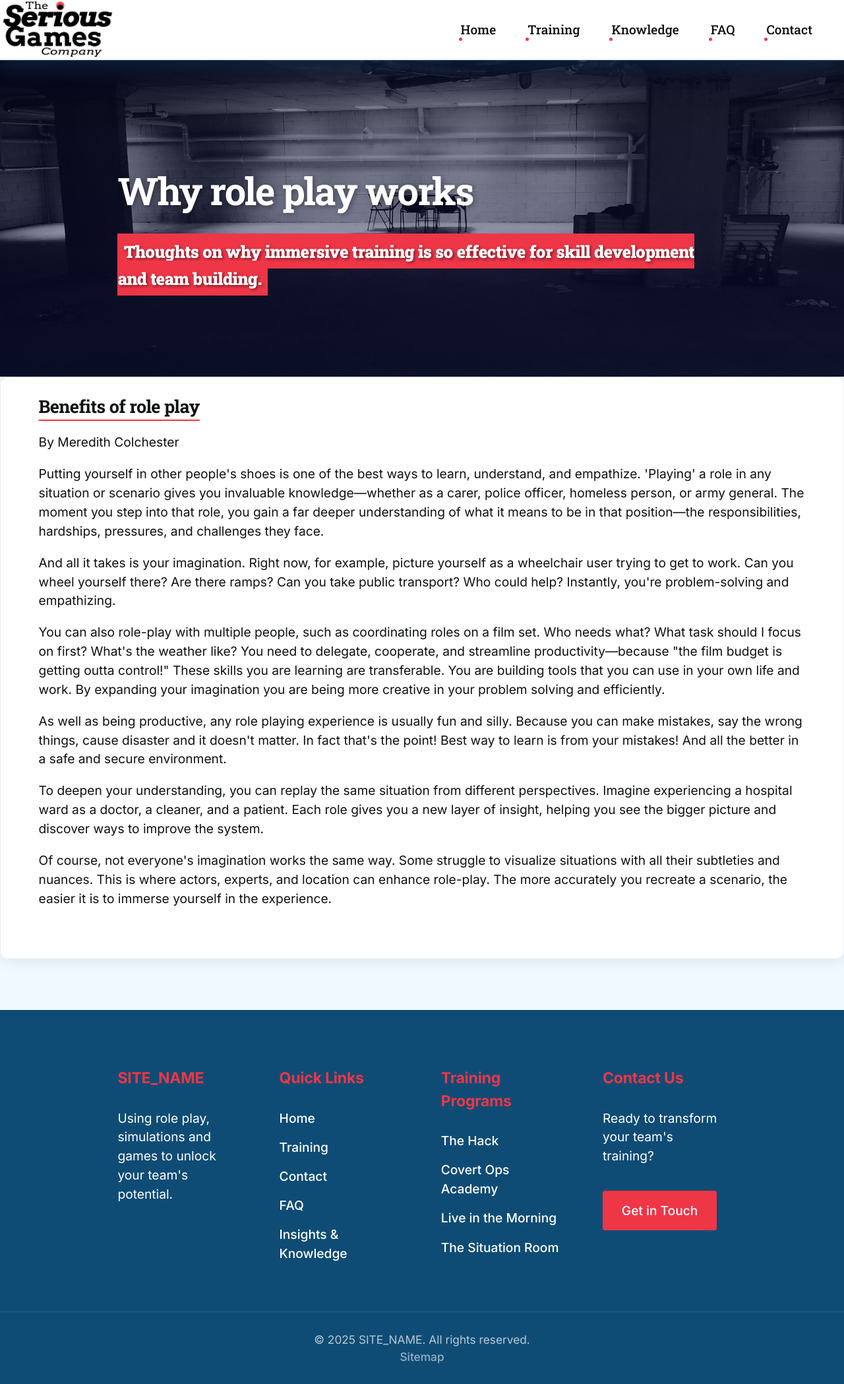
After one commit to freedjack/tsgc, a PHP site: page /knowledge/benefits-of-role-play in a window 1280 px wide. The commit adds this page. Shown: the whole page at 66% size. Run offline with PHP 8.4, Linux system fonts and the light colour scheme; some libraries are stand-ins or nearby versions.

Commit message:
Update SEO titles, improve accessibility features, and enhance training content. Adjust 404 page title, refine FAQ responses, and implement alt text validation for images. Update links to use absolute paths for consistency across the site.

```diff
--- a/404.php
+++ b/404.php
@@ -3,7 +3,7 @@
 http_response_code(404);
 
 // SEO settings for 404 page
-$page_title = 'Page Not Found | ' . SITE_NAME;
+$page_title = 'Page Not Found';
 $page_description = 'The page you are looking for could not be found.';
 $canonical_url = SITE_URL . '/404';
 
--- a/assets/css/style.css
+++ b/assets/css/style.css
@@ -354,8 +354,10 @@ p{
     position: relative;
 }
 
-
-
+.no-bullets {
+  list-style: none;
+  padding-left: 0;
+}
 /*
  * Markup example:
  * <div class="red-circle-icon"></div>
--- a/covert-operations-training-academy.php
+++ b/covert-operations-training-academy.php
@@ -4,7 +4,7 @@ include 'includes/config.php';
 $content = getContentById('covert-operations-training-academy');
 
 if (!$content) {
-    header('Location: training.php');
+    header('Location: /training');
     exit;
 }
 
--- a/includes/config.php
+++ b/includes/config.php
@@ -91,6 +91,95 @@ function getContentById($id) {
     return null;
 }
 
+// Helper function to validate and improve alt text
+if (!function_exists('validate_alt_text')) {
+    /**
+     * Validates and improves alt text for accessibility
+     * @param string $alt Current alt text
+     * @param string $src Image source path
+     * @return string Improved alt text
+     */
+    function validate_alt_text($alt, $src) {
+        $alt = trim($alt);
+
+        // Check for common problematic alt text
+        $bad_alt_texts = ['', 'image', 'img', 'photo', 'picture', '...', 'alt', 'untitled'];
+
+        if (in_array(strtolower($alt), $bad_alt_texts) || strlen($alt) < 3) {
+            // Generate descriptive alt text from filename
+            $pathInfo = pathinfo($src);
+            $filename = $pathInfo['filename'];
+
+            // Clean up filename and make it descriptive
+            $alt = str_replace(['-', '_'], ' ', $filename);
+            $alt = preg_replace('/\d+/', '', $alt); // Remove numbers
+            $alt = trim($alt);
+            $alt = ucwords($alt);
+
+            // Add context if it's a training-related image
+            if (strpos($src, 'training') !== false || strpos($src, 'session') !== false) {
+                $alt = "Training session: {$alt}";
+            } elseif (strpos($src, 'team') !== false || strpos($src, 'group') !== false) {
+                $alt = "Team: {$alt}";
+            } elseif (strpos($src, 'room') !== false || strpos($src, 'facility') !== false) {
+                $alt = "Training facility: {$alt}";
+            }
+
+            // Log warning for missing alt text
+            error_log("Accessibility Warning: Missing or insufficient alt text for image: {$src}. Generated: '{$alt}'");
+        }
+
+        return $alt;
+    }
+}
+
+// Function to audit images for alt text issues (for development/debugging)
+if (!function_exists('audit_image_alt_text')) {
+    /**
+     * Audits all images in the site for alt text issues
+     * @return array Array of issues found
+     */
+    function audit_image_alt_text() {
+        $issues = [];
+        $image_extensions = ['jpg', 'jpeg', 'png', 'gif', 'webp', 'avif'];
+
+        // Scan PHP files for render_picture calls
+        $php_files = glob(__DIR__ . '/../*.php');
+        $php_files = array_merge($php_files, glob(__DIR__ . '/../knowledge/*.php'));
+
+        foreach ($php_files as $file) {
+            $content = file_get_contents($file);
+
+            // Find render_picture calls
+            preg_match_all('/render_picture\s*\(\s*[\'"]([^\'"]+)[\'"]\s*,\s*[\'"]([^\'"]*)[\'"]/', $content, $matches, PREG_SET_ORDER);
+
+            foreach ($matches as $match) {
+                $src = $match[1];
+                $alt = $match[2];
+
+                // Check for issues
+                if (empty($alt) || strlen($alt) < 3) {
+                    $issues[] = [
+                        'file' => basename($file),
+                        'image' => $src,
+                        'alt' => $alt,
+                        'issue' => 'Missing or insufficient alt text'
+                    ];
+                } elseif (in_array(strtolower($alt), ['image', 'img', 'photo', 'picture', '...', 'alt', 'untitled'])) {
+                    $issues[] = [
+                        'file' => basename($file),
+                        'image' => $src,
+                        'alt' => $alt,
+                        'issue' => 'Generic alt text'
+                    ];
+                }
+            }
+        }
+
+        return $issues;
+    }
+}
+
 // Render responsive <picture> with optional AVIF/WEBP if variants exist
 if (!function_exists('render_picture')) {
     /**
@@ -100,6 +189,9 @@ if (!function_exists('render_picture')) {
      * @param array $attrs Additional attributes: sizes, loading, decoding, width, height, style
      */
     function render_picture($src, $alt, $class = '', $attrs = []) {
+        // Validate and improve alt text for accessibility
+        $alt = validate_alt_text($alt, $src);
+
         $rootDir = dirname(__DIR__);
         $webPath = $src;
         $absPath = $rootDir . '/' . ltrim($webPath, '/');
--- a/includes/header.php
+++ b/includes/header.php
@@ -89,7 +89,7 @@ $canonical_url = isset($canonical_url) ? $canonical_url : rtrim(SITE_URL, '/') .
                 <ul class="nav-links">
                     <li><a href="/" <?php echo ($current_page === 'index') ? 'aria-current="page"' : ''; ?>>Home</a></li>
                     <li><a href="/training" <?php echo ($current_page === 'training') ? 'aria-current="page"' : ''; ?>>Training</a></li>
-                    <li><a href="/knowledge" <?php echo ($current_page === 'knowledge') ? 'aria-current="page"' : ''; ?>>Insights</a></li>
+                    <li><a href="/knowledge" <?php echo ($current_page === 'knowledge') ? 'aria-current="page"' : ''; ?>>Knowledge</a></li>
                     <li><a href="/faq" <?php echo ($current_page === 'faq') ? 'aria-current="page"' : ''; ?>>FAQ</a></li>
                     <li><a href="/contact" <?php echo ($current_page === 'contact') ? 'aria-current="page"' : ''; ?>>Contact</a></li>
                 </ul>
--- /dev/null
+++ b/knowledge/benefits-of-role-play.php
@@ -0,0 +1,37 @@
+<?php
+
+$page_title = 'Benefits of role play';
+$page_description = 'Discover the science behind why immersive training is so effective for skill development and team building.';
+
+include __DIR__ . '/../includes/header.php';
+?>
+
+<?php
+$hero_image = 'assets/images/optimized/large/jpg/room-with-tables.jpg';
+$hero_title = 'Why role play works';
+$hero_subtitle = 'Thoughts on why immersive training is so effective for skill development and team building.';
+include __DIR__ . '/../includes/hero.php';
+?>
+
+<div class="content-card container">
+    <div class="text-content">
+
+      <h2>Benefits of role play</h2>
+      <p class="author">By Meredith Colchester</p>
+
+      <p>Putting yourself in other people's shoes is one of the best ways to learn, understand, and empathize. 'Playing' a role in any situation or scenario gives you invaluable knowledge—whether as a carer, police officer, homeless person, or army general. The moment you step into that role, you gain a far deeper understanding of what it means to be in that position—the responsibilities, hardships, pressures, and challenges they face.</p>
+
+      <p>And all it takes is your imagination. Right now, for example, picture yourself as a wheelchair user trying to get to work. Can you wheel yourself there? Are there ramps? Can you take public transport? Who could help? Instantly, you're problem-solving and empathizing.</p>
+
+      <p>You can also role-play with multiple people, such as coordinating roles on a film set. Who needs what? What task should I focus on first? What's the weather like? You need to delegate, cooperate, and streamline productivity—because "the film budget is getting outta control!" These skills you are learning are transferable. You are building tools that you can use in your own life and work. By expanding your imagination you are being more creative in your problem solving and efficiently.</p>
+
+      <p>As well as being productive, any role playing experience is usually fun and silly. Because you can make mistakes, say the wrong things, cause disaster and it doesn't matter. In fact that's the point! Best way to learn is from your mistakes! And all the better in a safe and secure environment.</p>
+
+      <p>To deepen your understanding, you can replay the same situation from different perspectives. Imagine experiencing a hospital ward as a doctor, a cleaner, and a patient. Each role gives you a new layer of insight, helping you see the bigger picture and discover ways to improve the system.</p>
+
+      <p>Of course, not everyone's imagination works the same way. Some struggle to visualize situations with all their subtleties and nuances. This is where actors, experts, and location can enhance role-play. The more accurately you recreate a scenario, the easier it is to immerse yourself in the experience.</p>
+
+    </div>
+</div>
+
+<?php include __DIR__ . '/../includes/footer.php'; ?>
--- a/knowledge/designing-effective-scenarios.php
+++ b/knowledge/designing-effective-scenarios.php
@@ -1,6 +1,6 @@
 <?php
 
-$page_title = 'Designing effective scenarios ';
+$page_title = 'Designing effective scenarios';
 $page_description = 'From learning goals to debriefs: how to design high-impact immersive scenarios.';
 
 include __DIR__ . '/../includes/header.php';
--- a/knowledge/what-is-immersive-training.php
+++ b/knowledge/what-is-immersive-training.php
@@ -1,6 +1,6 @@
 <?php
 
-$page_title = 'What is immersive training? | ';
+$page_title = 'What is immersive training?';
 $page_description = 'A quick primer on learning by being — what immersive training is and why it works.';
 
 include __DIR__ . '/../includes/header.php';
--- a/live-in-the-morning.php
+++ b/live-in-the-morning.php
@@ -4,7 +4,7 @@ include 'includes/config.php';
 $content = getContentById('live-in-the-morning');
 
 if (!$content) {
-    header('Location: training.php');
+    header('Location: /training');
     exit;
 }
 
@@ -85,8 +85,8 @@ include 'includes/hero.php';
         <h2>Ready to Experience This Training?</h2>
         <p>Transform your team through immersive, hands-on learning.</p>
         <p>
-            <a href="contact.php?training=live-in-the-morning" class="cta-button">Book This Training</a>
-            <a href="training.php" class="cta-button dt-l-m">View All Programs</a>
+            <a href="/contact?training=live-in-the-morning" class="cta-button">Book This Training</a>
+            <a href="/training" class="cta-button dt-l-m">View All Programs</a>
         </p>
     </div>
 </div>
--- a/the-hack.php
+++ b/the-hack.php
@@ -5,7 +5,7 @@ include 'includes/config.php';
 $content = getContentById('the-hack');
 
 if (!$content) {
-    header('Location: training.php');
+    header('Location: /training');
     exit;
 }
 
@@ -150,8 +150,8 @@ include 'includes/hero.php';
         <h2>Ready to Experience The Hack?</h2>
         <p>Transform your team's understanding of cyber security through immersive, hands-on training.</p>
         <p>
-            <a href="contact.php?training=the-hack" class="cta-button">Book This Training</a>
-            <a href="training.php" class="cta-button dt-l-m">View All Programs</a>
+            <a href="/contact?training=the-hack" class="cta-button">Book This Training</a>
+            <a href="/training" class="cta-button dt-l-m">View All Programs</a>
         </p>
     </div>
 </div>
--- a/the-situation-room.php
+++ b/the-situation-room.php
@@ -4,7 +4,7 @@ include 'includes/config.php';
 $content = getContentById('the-situation-room');
 
 if (!$content) {
-    header('Location: training.php');
+    header('Location: /training');
     exit;
 }
 
```
Also changed, not shown: faq.php (+3 -18 lines), index.php (+5 -5 lines), knowledge/index.php (+5 -5 lines), training.php (+4 -4 lines), README.md.
